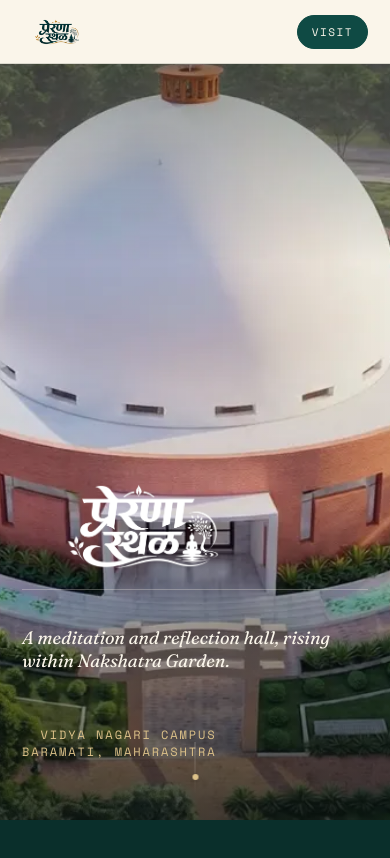
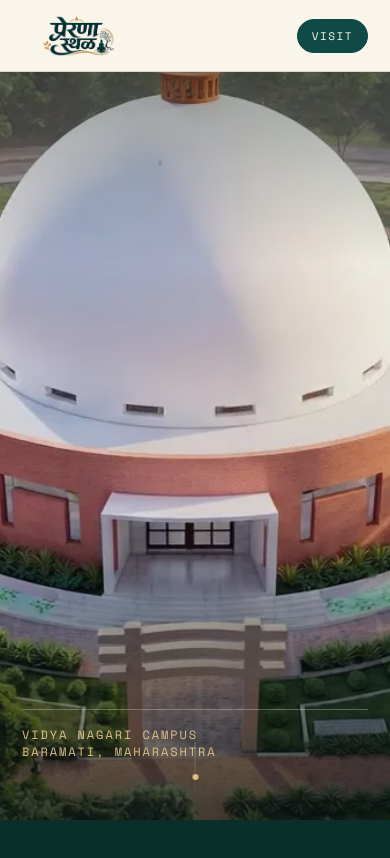
Before and after one commit to vijay-jay-jadhav/perna-sthal, a plain HTML site: page index.html in a window 390 px wide. Shown: the top 858 px of the page. Drawn offline with nearby package versions, Linux system fonts and the light colour scheme.

Commit message:
Update index.html

```diff
--- a/index.html
+++ b/index.html
@@ -89,7 +89,7 @@
     position:fixed;
     top:0; left:0; right:0;
     z-index:50;
-    height:74px;
+    height:92px;
     display:flex;
     align-items:center;
     justify-content:space-between;
@@ -108,7 +108,7 @@
     text-transform:uppercase;
     color:var(--ink);
   }
-  .mark img{height:26px; width:auto;}
+  .mark img{height:52px; width:auto;}
 
   .visit-pill{
     font-family:'Space Mono', monospace;
@@ -168,36 +168,15 @@
     justify-content:flex-end;
     padding:0 6vw 64px;
   }
-  .hero-logo{
-    width:min(420px, 62vw);
-    filter:brightness(0) invert(1);
-    opacity:0.96;
-  }
-  .hero-sub{
-    margin-top:18px;
-    display:flex;
-    align-items:flex-end;
-    justify-content:space-between;
-    gap:24px;
-    flex-wrap:wrap;
-    border-top:1px solid var(--line-onlight);
-    padding-top:18px;
-  }
-  .hero-tagline{
-    font-family:'Fraunces', serif;
-    font-style:italic;
-    font-weight:400;
-    font-size:clamp(18px,2.4vw,26px);
-    color:var(--paper);
-    max-width:520px;
-  }
   .hero-loc{
+    display:inline-block;
     font-family:'Space Mono', monospace;
     font-size:12px;
     letter-spacing:0.16em;
     text-transform:uppercase;
     color:var(--gold-soft);
-    text-align:right;
+    border-top:1px solid var(--line-onlight);
+    padding-top:16px;
   }
   .scroll-cue{
     position:absolute;
@@ -238,13 +217,15 @@
     padding:120px 0 0;
   }
   .threshold-text{
-    max-width:640px;
     margin-top:34px;
+    display:grid;
+    grid-template-columns:0.9fr 1.1fr;
+    gap:60px;
+    align-items:start;
   }
   .threshold h2{
     font-size:clamp(28px,3.4vw,42px);
     max-width:9ch;
-    margin:18px 0 26px;
   }
   .threshold p{
     font-size:17px;
@@ -587,7 +568,7 @@
     gap:20px;
     flex-wrap:wrap;
   }
-  .footer-bottom img{height:34px; width:auto; opacity:0.9;}
+  .footer-bottom img{height:56px; width:auto; opacity:0.9;}
   .footer-fine{
     font-family:'Space Mono', monospace;
     font-size:10.5px;
@@ -603,9 +584,11 @@
   @media (max-width: 900px){
     .hero{height:280vh;}
     .hero-sticky{height:min(100svh, 820px);}
-    .site-nav{padding:0 22px; height:64px;}
+    .site-nav{padding:0 22px; height:72px;}
+    .mark img{height:42px;}
     .mark span{display:none;}
     .visit-pill{padding:8px 14px;}
+    .threshold-text{grid-template-columns:1fr; gap:22px;}
     .threshold-figure img{max-height:56vh;}
     .garden-image img{max-height:56vh;}
     .reasons{grid-template-columns:1fr;}
@@ -645,11 +628,7 @@
       <div class="hero-progress" id="heroProgress"></div>
       <canvas class="hero-canvas" id="heroCanvas"></canvas>
       <div class="hero-content">
-        <img src="images/logo.png" alt="Prerna Sthal" class="hero-logo reveal">
-        <div class="hero-sub reveal">
-          <p class="hero-tagline">A meditation and reflection hall, rising within Nakshatra Garden.</p>
-          <p class="hero-loc">Vidya Nagari Campus<br>Baramati, Maharashtra</p>
-        </div>
+        <p class="hero-loc reveal">Vidya Nagari Campus<br>Baramati, Maharashtra</p>
       </div>
       <div class="scroll-cue"></div>
     </div>
@@ -663,11 +642,13 @@
   <!-- ================= THRESHOLD ================= -->
   <section class="threshold" id="about">
     <div class="wrap">
-      <div class="eyebrow reveal">I · About the space</div>
+      <div class="eyebrow reveal">About the space</div>
       <div class="threshold-text reveal">
         <h2>Where architecture, nature, and stillness meet.</h2>
-        <p><b>Prerna Sthal</b> is a thoughtfully envisioned meditation and reflection space, located within Nakshatra Garden in the Vidya Nagari campus of Vidya Pratishthan, Baramati.</p>
-        <p>Surrounded by the tranquil landscape of Nakshatra Garden, the project is designed to promote inner peace, mindfulness, and spiritual well‑being through its harmonious integration of architecture, nature, and water elements.</p>
+        <div class="threshold-copy">
+          <p><b>Prerna Sthal</b> is a thoughtfully envisioned meditation and reflection space, located within Nakshatra Garden in the Vidya Nagari campus of Vidya Pratishthan, Baramati.</p>
+          <p>Surrounded by the tranquil landscape of Nakshatra Garden, the project is designed to promote inner peace, mindfulness, and spiritual well‑being through its harmonious integration of architecture, nature, and water elements.</p>
+        </div>
       </div>
     </div>
     <figure class="threshold-figure bleed reveal">
@@ -690,7 +671,7 @@
       <circle cx="100" cy="100" r="14" fill="none" stroke="var(--gold)" stroke-width="0.6"/>
     </svg>
     <div class="wrap">
-      <div class="eyebrow on-dark reveal">II · Why a meditation hall</div>
+      <div class="eyebrow on-dark reveal">Why a meditation hall</div>
       <p class="epigraph reveal">In today's world of stress and conflict, Gautam Buddha remains a powerful symbol of peace — reminding us that inner calm and compassion are the foundations of a peaceful society.</p>
 
       <div class="reasons">
@@ -723,7 +704,7 @@
   <!-- ================= GARDEN ================= -->
   <section class="garden" id="garden">
     <div class="wrap">
-      <div class="eyebrow reveal">III · The garden</div>
+      <div class="eyebrow reveal">The garden</div>
       <div class="garden-head">
         <div class="reveal">
           <h2>Nakshatra Garden</h2>
@@ -785,7 +766,7 @@
     <div class="wrap">
       <div class="corridor-head">
         <div>
-          <div class="eyebrow on-dark reveal">IV · The corridor</div>
+          <div class="eyebrow on-dark reveal">The corridor</div>
           <h2 class="reveal">An inspirational gallery</h2>
         </div>
         <p class="reveal">The corridor circling the dome is envisioned as a gallery of life‑size, hand‑painted portraits — leaders, reformers, and nation‑builders whose lives shaped the values this space is built to hold. Full captions and stories are being finalised ahead of the corridor's opening.</p>
@@ -813,7 +794,7 @@
     <div class="wrap">
       <div class="visit-grid">
         <div class="reveal">
-          <div class="eyebrow">V · Visit</div>
+          <div class="eyebrow">Visit</div>
           <h2>Come, sit a while.</h2>
           <p class="lede">Prerna Sthal is part of Vidya Pratishthan's Vidya Nagari campus in Baramati. For visits, collaborations, or support toward the project, reach the trust directly.</p>
         </div>
```
